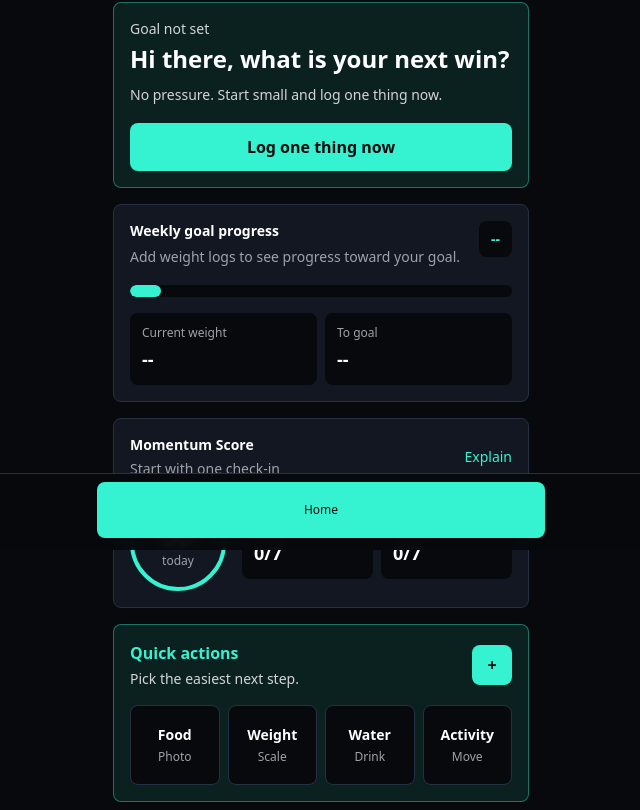
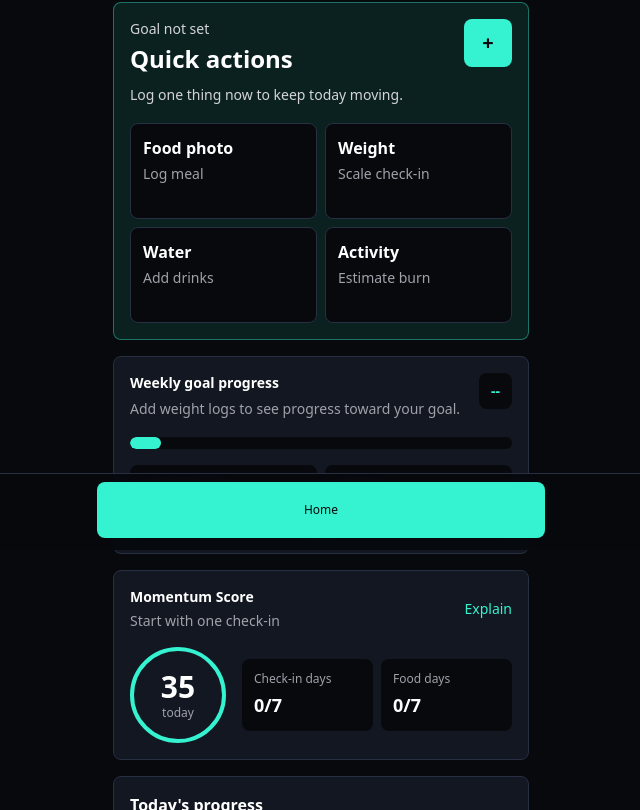
Before and after one commit to mdfarizanwar369/ascend, a Next.js app in the folder frontend/: page /dashboard in a window 1280 px wide. Shown: the part 250-1060 px from the top of the page, without its empty margins (319-959 px from the left). Built offline with nearby package versions, Linux system fonts and the light colour scheme; no server answers.

Commit message:
Put dashboard actions first

```diff
--- a/frontend/src/components/dashboard/ClientDashboard.tsx
+++ b/frontend/src/components/dashboard/ClientDashboard.tsx
@@ -24,10 +24,6 @@ type WaterLog = Awaited<ReturnType<typeof getWaterLogs>>["waterLogs"][number];
 type Habit = Awaited<ReturnType<typeof getHabits>>["habits"][number];
 type HabitLog = Awaited<ReturnType<typeof getHabitLogs>>["habitLogs"][number];
 type BurnLog = Awaited<ReturnType<typeof getBurnLogs>>["burnLogs"][number];
-
-function firstName(fullName?: string) {
-  return fullName?.trim().split(/\s+/)[0] || "there";
-}
 
 function formatGoal(goal?: string | null) {
   if (goal === "fat_loss") return "Fat loss";
@@ -132,7 +128,7 @@ export function ClientDashboard() {
           habits: Number(nextCompliance?.habit_score ?? 0)
         });
       }
-      setStatus([foods, weights, waters, nextHabits, nextHabitLogs, burns, compliance].some((result) => result.status === "rejected") ? "Some dashboard data is still loading. Your account is active." : "");
+      setStatus("");
     } catch (error) {
       setStatus(error instanceof Error ? error.message : "Log in again if this page does not load your profile.");
     }
@@ -191,12 +187,6 @@ export function ClientDashboard() {
   const fallbackScore = Math.min(100, 35 + (todaysFood.length ? 25 : 0) + (latestWeight ? 20 : 0) + (todaysWaterMl >= 1500 ? 20 : 0));
   const score = momentumScore ?? fallbackScore;
   const scoreLabel = score >= 80 ? "Strong momentum" : score >= 60 ? "Building momentum" : "Start with one check-in";
-  const encouragement =
-    score >= 80
-      ? "Nice work. Keep the rhythm going today."
-      : score >= 60
-        ? "You are close. One more useful log can move the day forward."
-        : "No pressure. Start small and log one thing now.";
   const safeRoles = Array.isArray(roles) ? roles : [];
   const canTrain = safeRoles.some((role) => ["trainer", "admin", "owner"].includes(role));
   const canAdmin = safeRoles.some((role) => ["admin", "owner"].includes(role));
@@ -275,12 +265,31 @@ export function ClientDashboard() {
         <AccountBar email={user?.email} fullName={user?.full_name} roles={safeRoles} plan={plan} />
 
         <section className="mt-3 rounded-lg border border-lime/40 bg-lime/10 p-4">
-          <p className="text-sm text-zinc-300">{formatGoal(user?.goal_type)}</p>
-          <h1 className="mt-1 text-2xl font-semibold">Hi {firstName(user?.full_name)}, what is your next win?</h1>
-          <p className="mt-2 text-sm leading-6 text-zinc-300">{encouragement}</p>
-          <a href="/food-log" className="mt-4 flex h-12 items-center justify-center rounded-lg bg-lime font-semibold text-ink">
-            Log one thing now
-          </a>
+          <div className="flex items-start justify-between gap-3">
+            <div>
+              <p className="text-sm text-zinc-300">{formatGoal(user?.goal_type)}</p>
+              <h1 className="mt-1 text-2xl font-semibold">Quick actions</h1>
+              <p className="mt-2 text-sm leading-6 text-zinc-300">Log one thing now to keep today moving.</p>
+            </div>
+            <a href="/food-log" className="grid h-12 w-12 shrink-0 place-items-center rounded-lg bg-lime text-xl font-bold text-ink" aria-label="Add food">
+              +
+            </a>
+          </div>
+          <div className="mt-4 grid grid-cols-2 gap-2">
+            {[
+              { href: quickLogHref("Food"), title: "Food photo", detail: hasPremiumAccess ? "AI estimate" : "Log meal" },
+              { href: quickLogHref("Weight"), title: "Weight", detail: "Scale check-in" },
+              { href: quickLogHref("Water"), title: "Water", detail: "Add drinks" },
+              { href: quickLogHref("Burn"), title: "Activity", detail: "Estimate burn" }
+            ].map((item) => (
+              <a key={item.title} href={item.href} className="grid min-h-24 rounded-lg border border-line bg-ink p-3">
+                <span>
+                  <span className="block text-base font-semibold text-white">{item.title}</span>
+                  <span className="mt-1 block text-sm text-zinc-400">{item.detail}</span>
+                </span>
+              </a>
+            ))}
+          </div>
         </section>
 
         <section className="mt-4 rounded-lg border border-line bg-surface p-4">
@@ -339,33 +348,6 @@ export function ClientDashboard() {
                 <p className="mt-1 text-lg font-semibold">{foodConsistency}/7</p>
               </div>
             </div>
-          </div>
-        </section>
-
-        <section className="mt-4 rounded-lg border border-lime/40 bg-lime/10 p-4">
-          <div className="flex items-center justify-between">
-            <div>
-              <h2 className="text-base font-semibold text-lime">Quick actions</h2>
-              <p className="mt-1 text-sm text-zinc-300">Pick the easiest next step.</p>
-            </div>
-            <a href="/food-log" className="grid h-10 w-10 place-items-center rounded-lg bg-lime font-bold text-ink" aria-label="Add food">
-              +
-            </a>
-          </div>
-          <div className="mt-4 grid grid-cols-4 gap-2">
-            {[
-              { href: quickLogHref("Food"), title: "Food", detail: hasPremiumAccess ? "AI photo" : "Photo" },
-              { href: quickLogHref("Weight"), title: "Weight", detail: "Scale" },
-              { href: quickLogHref("Water"), title: "Water", detail: "Drink" },
-              { href: quickLogHref("Burn"), title: "Activity", detail: "Move" }
-            ].map((item) => (
-              <a key={item.title} href={item.href} className="grid h-20 place-items-center rounded-lg border border-line bg-ink text-center">
-                <span>
-                  <span className="block text-sm font-semibold text-white">{item.title}</span>
-                  <span className="mt-1 block text-xs text-zinc-400">{item.detail}</span>
-                </span>
-              </a>
-            ))}
           </div>
         </section>
 
```
